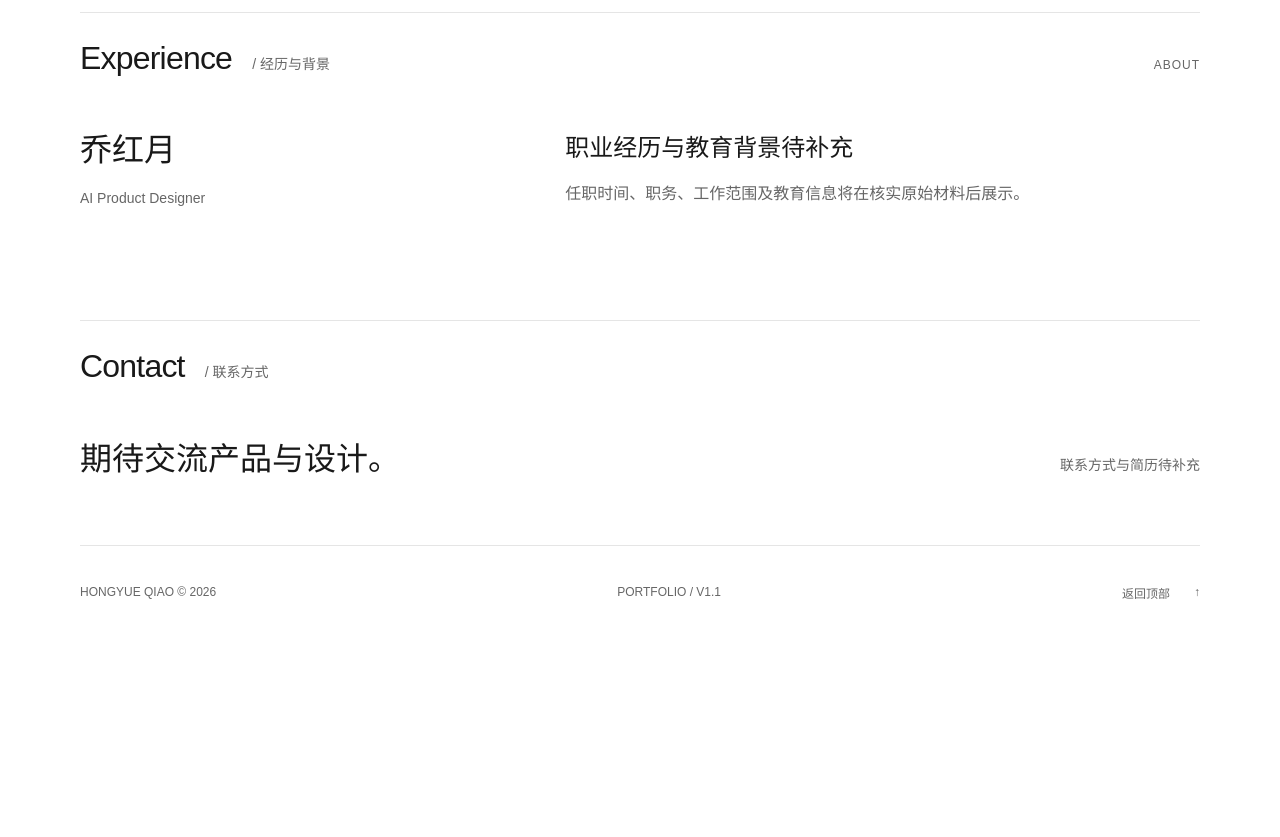
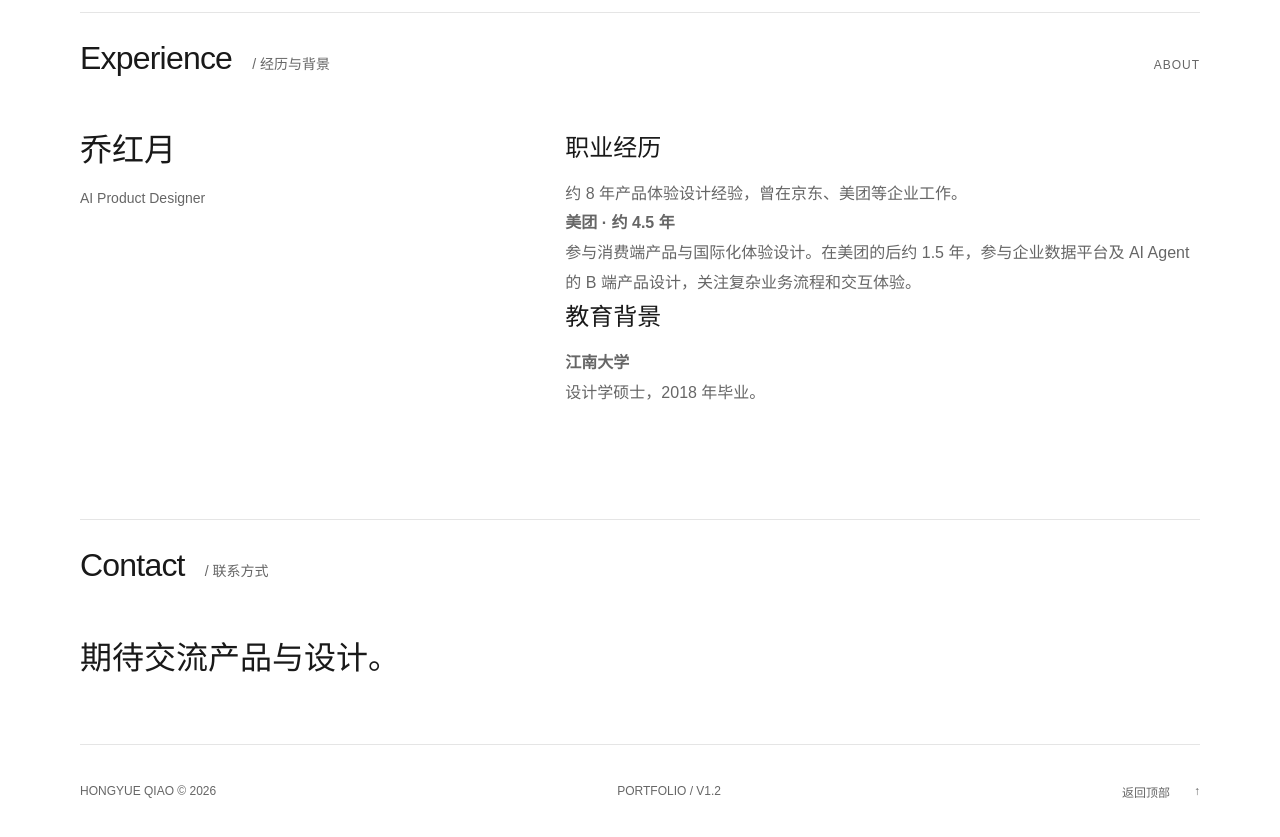
Before and after one commit to hongyueqiao92-jpg/hongyue-portfolio, a plain HTML site: page index.html in a window 1280 px wide. Shown: the part 2260-3097 px from the top of the page. Before the commit the page ends 2906 px from the top, so only its background shows below. Drawn offline with Linux system fonts and the light colour scheme.

Commit message:
Update portfolio biography and page metadata for V1.2

```diff
--- a/index.html
+++ b/index.html
@@ -3,7 +3,12 @@
 <head>
 <meta charset="utf-8"><meta name="viewport" content="width=device-width,initial-scale=1"><meta name="color-scheme" content="light">
 <title>Hongyue Qiao — AI Product Designer</title>
-<meta name="robots" content="noindex,nofollow">
+<meta name="description" content="乔红月的作品集，聚焦 AI 产品设计、复杂系统体验、AI Agent 与教育产品设计。">
+<link rel="canonical" href="https://hongyueqiao92-jpg.github.io/hongyue-portfolio/">
+<meta property="og:type" content="website">
+<meta property="og:title" content="Hongyue Qiao — AI Product Designer">
+<meta property="og:description" content="乔红月的作品集，聚焦 AI 产品设计、复杂系统体验、AI Agent 与教育产品设计。">
+<meta property="og:url" content="https://hongyueqiao92-jpg.github.io/hongyue-portfolio/">
 <link rel="stylesheet" href="styles.css">
 <script src="main.js" defer></script>
 </head>
@@ -33,9 +38,15 @@
 <article class="reveal"><span class="meta">02 / Structure</span><h3>组织复杂产品体验</h3><p>梳理业务规则、信息结构与交互流程，让复杂任务清晰可操作。</p></article>
 <article class="reveal"><span class="meta">03 / Collaborate</span><h3>设计人机协作</h3><p>关注 AI 的能力边界、过程呈现与人工校验，探索可靠的协作方式。</p></article>
 </div><p class="evidence-note reveal">相关项目：<a href="#up-agent">UP Agent ↗</a><a href="#persona">Persona ↗</a><span>案例证据待随项目材料补齐。</span></p></section>
-<section id="about" class="section-block" aria-labelledby="experience-title"><div class="section-heading reveal"><h2 id="experience-title">Experience <span>/ 经历与背景</span></h2><span class="meta">About</span></div><div class="about-grid reveal"><p class="about-name">乔红月<span>AI Product Designer</span></p><div class="pending"><h3>职业经历与教育背景待补充</h3><p>任职时间、职务、工作范围及教育信息将在核实原始材料后展示。</p></div></div></section>
-<section id="contact" class="section-block contact reveal" aria-labelledby="contact-title"><div class="section-heading"><h2 id="contact-title">Contact <span>/ 联系方式</span></h2></div><div class="contact-body"><p>期待交流产品与设计。</p><span class="muted">联系方式与简历待补充</span></div></section>
+<section id="about" class="section-block" aria-labelledby="experience-title"><div class="section-heading reveal"><h2 id="experience-title">Experience <span>/ 经历与背景</span></h2><span class="meta">About</span></div><div class="about-grid reveal"><p class="about-name">乔红月<span>AI Product Designer</span></p><div class="pending">
+  <h3>职业经历</h3>
+  <p>约 8 年产品体验设计经验，曾在京东、美团等企业工作。</p>
+  <p><strong>美团 · 约 4.5 年</strong><br>参与消费端产品与国际化体验设计。在美团的后约 1.5 年，参与企业数据平台及 AI Agent 的 B 端产品设计，关注复杂业务流程和交互体验。</p>
+  <h3>教育背景</h3>
+  <p><strong>江南大学</strong><br>设计学硕士，2018 年毕业。</p>
+</div></div></section>
+<section id="contact" class="section-block contact reveal" aria-labelledby="contact-title"><div class="section-heading"><h2 id="contact-title">Contact <span>/ 联系方式</span></h2></div><div class="contact-body"><p>期待交流产品与设计。</p></div></section>
 </main>
-<footer><span>HONGYUE QIAO © 2026</span><span>PORTFOLIO / V1.1</span><a href="#top">返回顶部 <span aria-hidden="true">↑</span></a></footer>
+<footer><span>HONGYUE QIAO © 2026</span><span>PORTFOLIO / V1.2</span><a href="#top">返回顶部 <span aria-hidden="true">↑</span></a></footer>
 </div>
 </body></html>
```
Also changed, not shown: persona/index.html (+7 -1 lines).
